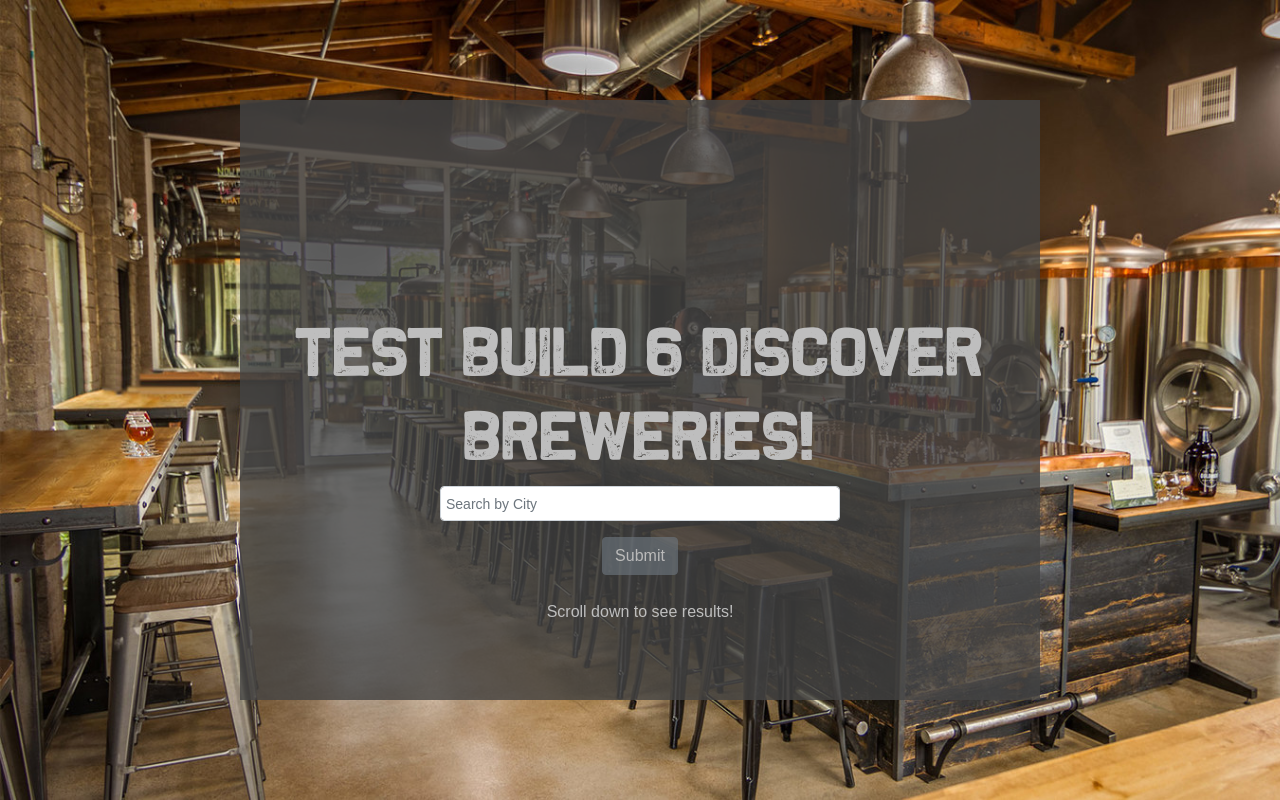
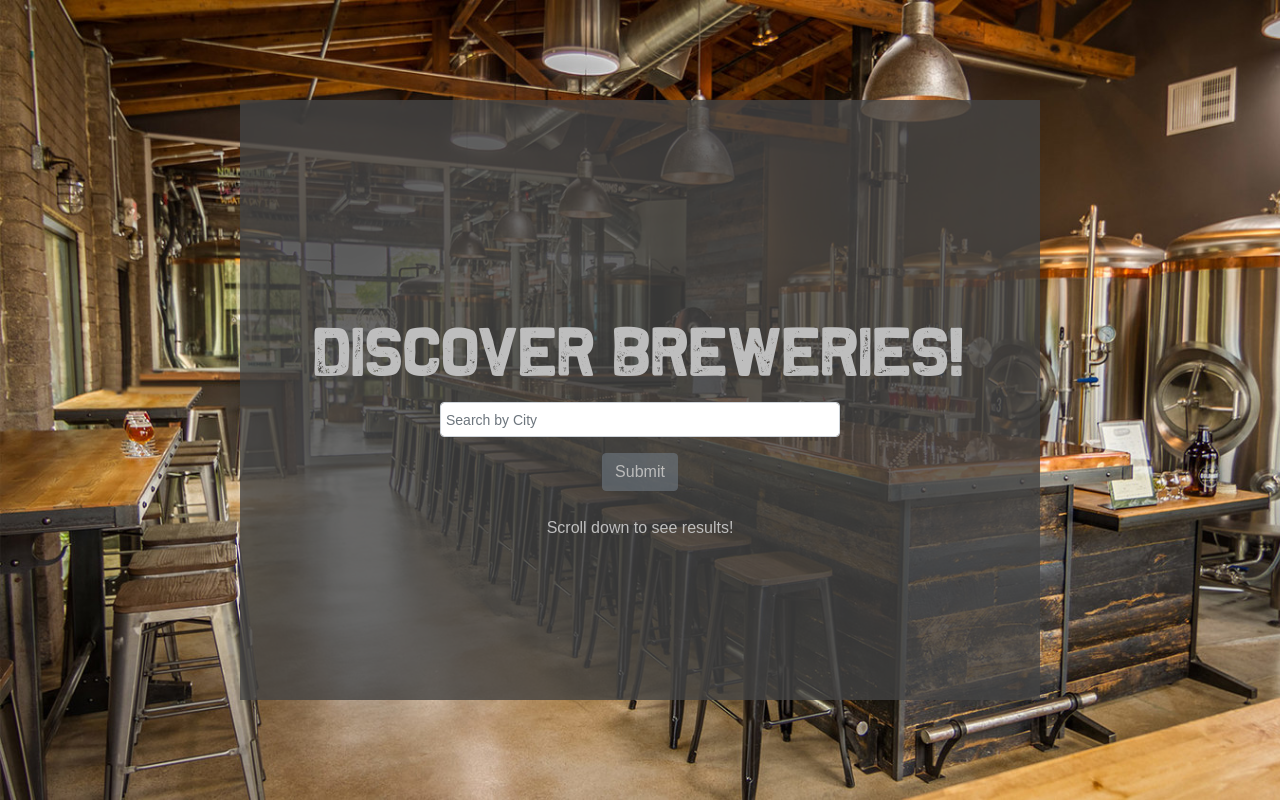
Before and after one commit to bcast201/BreweryFinder, a React (Create React App) app: page / in a window 1280 px wide. Built offline with nearby package versions, Linux system fonts and the light colour scheme.

Commit message:
deployment-build

```diff
--- a/src/SearchBrewery.js
+++ b/src/SearchBrewery.js
@@ -65,7 +65,7 @@ export default class extends React.Component {
         <Container fluid className='mainContainer'>
           <div className='inputFieldContainer'>
             <div className='inputFieldText'>
-                <h1 className='titleText'> Test build 6 Discover Breweries!</h1>
+                <h1 className='titleText'>Discover Breweries!</h1>
                 <Form>
                   <FormGroup>
                     <Input className='w-50 smaller-input centerBox' type='text' name='byCity' id='byCity' placeholder='Search by City' onChange={this.handleChange}
```
